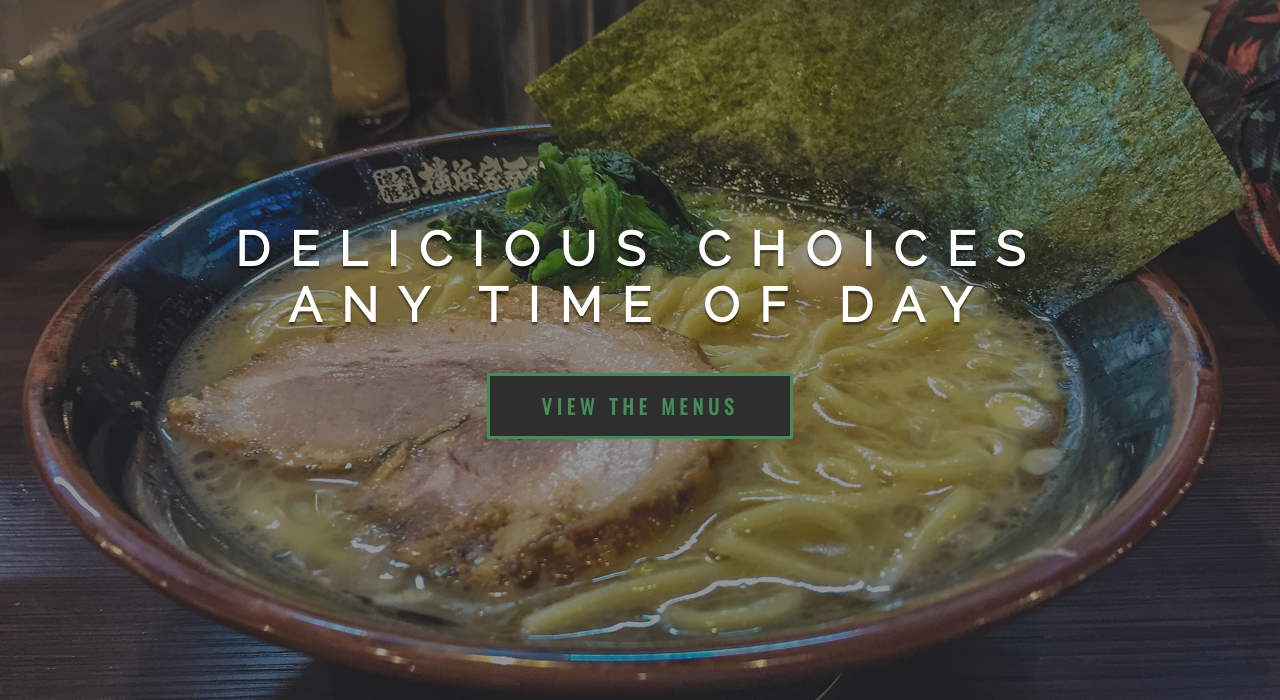
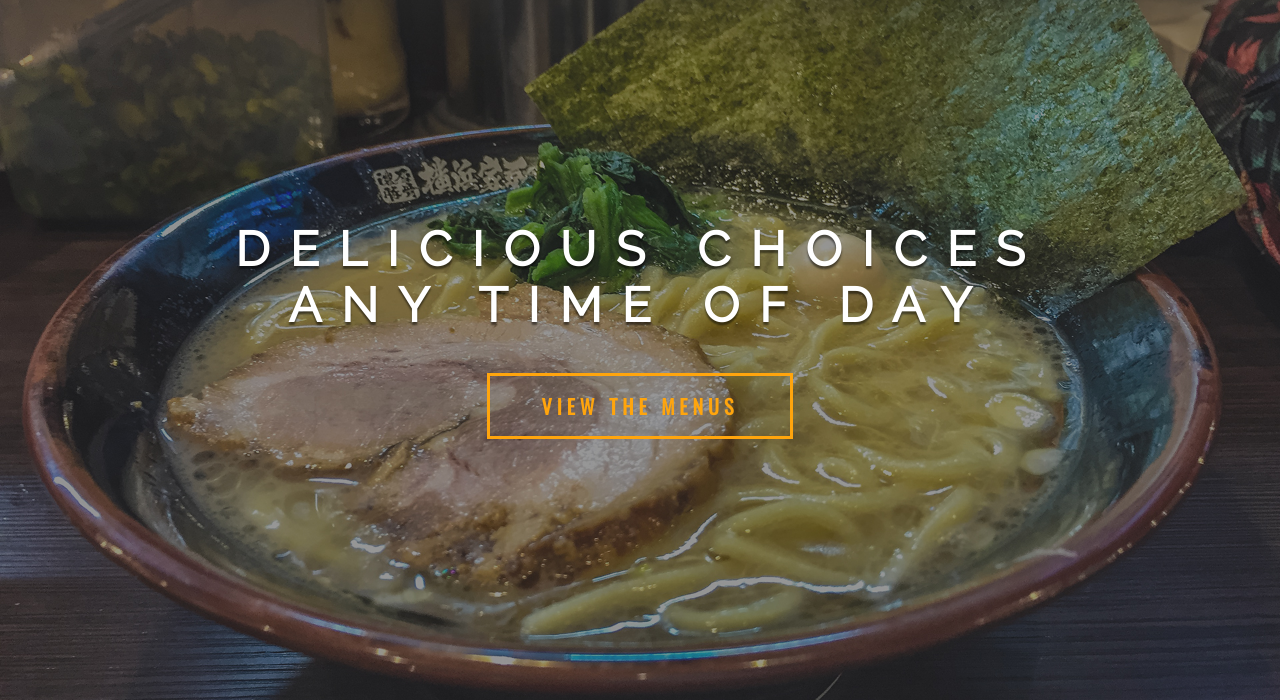
Before and after one commit to wheredannyends/japaneserestaurant, a plain HTML site: page menu.html in a window 1280 px wide. In both pictures the pointer is over the element 640 px from the left and 506 px from the top of the page. Shown: the part 100-800 px from the top of the page. Drawn offline with nearby package versions, Linux system fonts and the light colour scheme.

Commit message:
Made nav better on more devices

```diff
--- a/css/style.css
+++ b/css/style.css
@@ -211,9 +211,8 @@ header a:hover {
 }
 
 .herobutton:hover {
-  border: solid #448C58 3px;
-  background-color: #2e2e2e;
-  color: #448C58;
+  border: solid #FFA50D 3px;
+  color: #FFA50D;
 }
 
 .herobutton2 {
@@ -376,7 +375,7 @@ footer a:hover {
   }
 }
 
-@media only screen and (max-width: 765px) {
+@media only screen and (max-width: 768px) {
   header.sticky {
     height: 135px;
   }
@@ -392,6 +391,7 @@ footer a:hover {
   .mobileheader ul li {
     display: inline;
     margin: 5px;
+    letter-spacing: 2px;
   }
   header .wrap {
     flex-direction: column;
```
